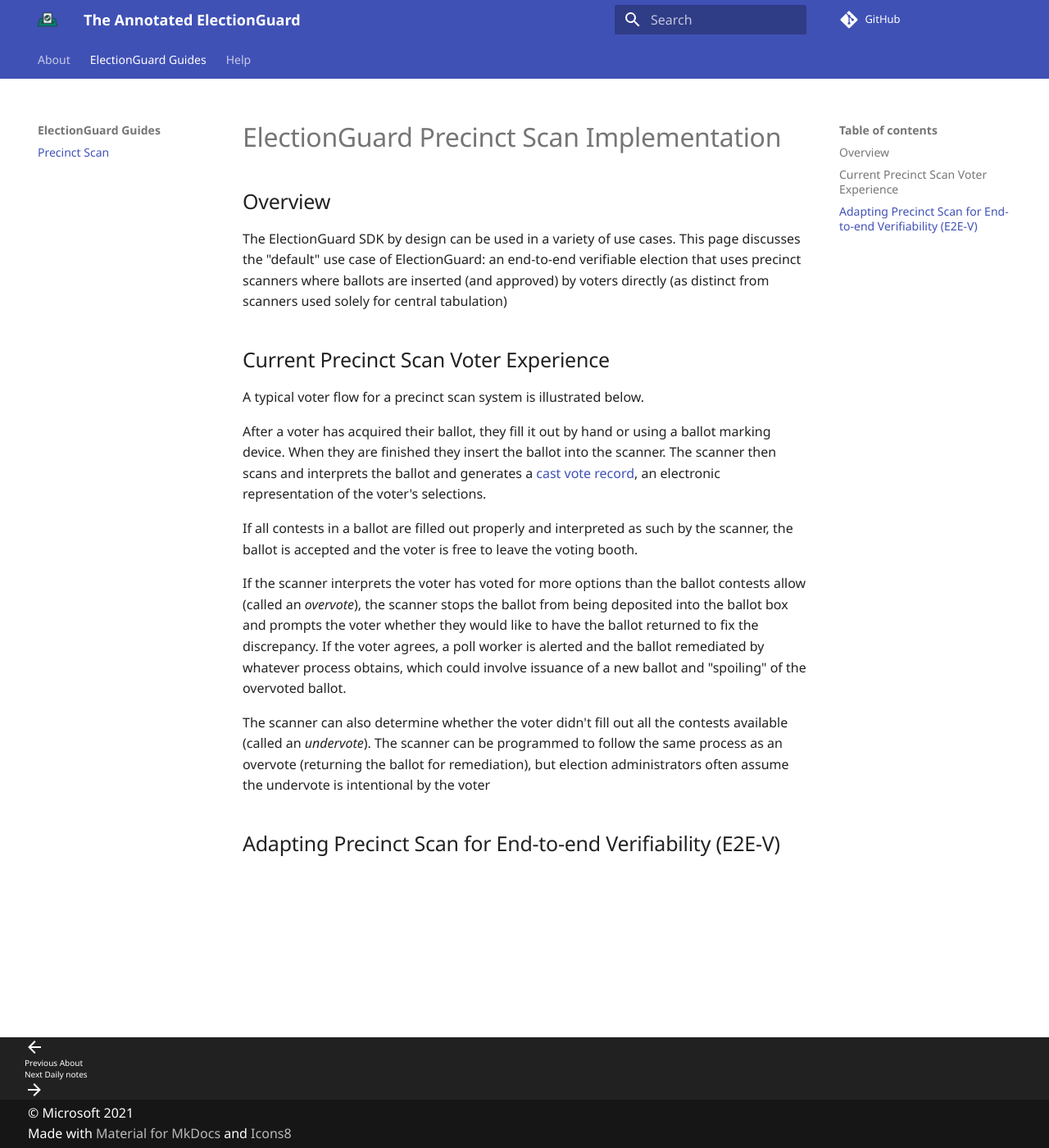
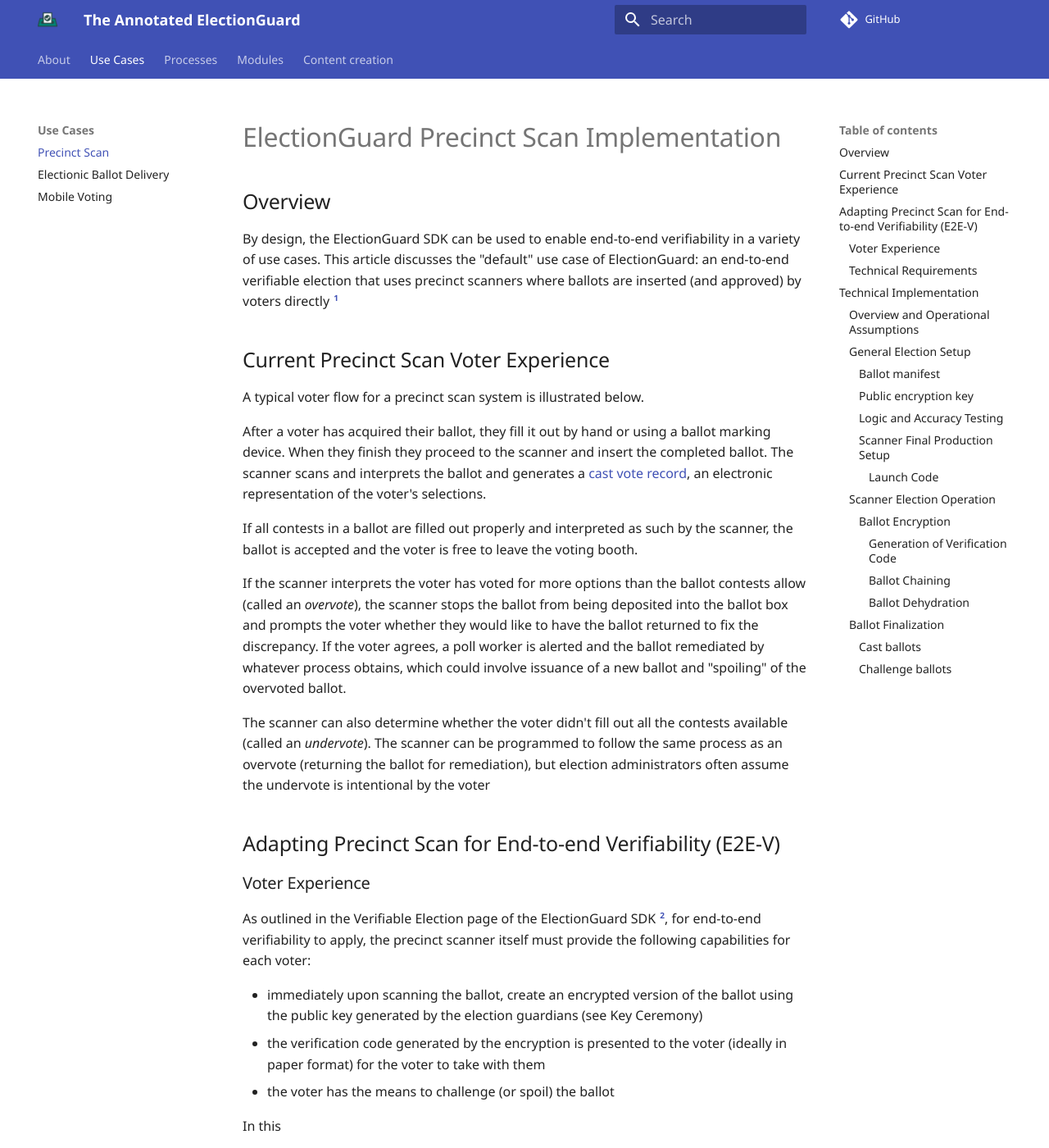
Before and after one commit to rc-ms/the-annotated-eg, an MkDocs documentation site: the page built from docs/how-to/Precinct_scan.md, in a window 1280 px wide and 1400 px high. Shown: the whole window at 82% size. Built offline with MkDocs 1.6.1 and Material for MkDocs 9.7.7, drawn with Linux system fonts in a browser that asks for light colours; some web fonts are replaced; comment, search, counter and statistics services are not loaded; some of the changed text lies outside the part shown.

Commit message:
preliminary structure

```diff
--- a/docs/how-to/Precinct_scan.md
+++ b/docs/how-to/Precinct_scan.md
@@ -2,13 +2,13 @@
 
 ## Overview
 
-The ElectionGuard SDK by design can be used in a variety of use cases. This page discusses the "default" use case of ElectionGuard: an end-to-end verifiable election that uses precinct scanners where ballots are inserted (and approved) by voters directly (as distinct from scanners used solely for central tabulation)
+By design, the ElectionGuard SDK can be used to enable end-to-end verifiability in a variety of use cases. This article discusses the "default" use case of ElectionGuard: an end-to-end verifiable election that uses precinct scanners where ballots are inserted (and approved) by voters directly [^precinct-scan]
 
 ## Current Precinct Scan Voter Experience
 
 A typical voter flow for a precinct scan system is illustrated below.
 
-After a voter has acquired their ballot, they fill it out by hand or using a ballot marking device. When they are finished they insert the ballot into the scanner. The scanner then scans and interprets the ballot and generates a [cast vote record](), an electronic representation of the voter's selections.
+After a voter has acquired their ballot, they fill it out by hand or using a ballot marking device. When they finish they proceed to the scanner and insert the completed ballot. The scanner scans and interprets the ballot and generates a [cast vote record](), an electronic representation of the voter's selections.
 
 If all contests in a ballot are filled out properly and interpreted as such by the scanner, the ballot is accepted and the voter is free to leave the voting booth.
 
@@ -17,3 +17,54 @@
 The scanner can also determine whether the voter didn't fill out all the contests available (called an _undervote_). The scanner can be programmed to follow the same process as an overvote (returning the ballot for remediation), but election administrators often assume the undervote is intentional by the voter
 
 ## Adapting Precinct Scan for End-to-end Verifiability (E2E-V)
+
+### Voter Experience
+
+As outlined in the Verifiable Election page of the ElectionGuard SDK [^e2e-v], for end-to-end verifiability to apply, the precinct scanner itself must provide the following capabilities for each voter:
+
+* immediately upon scanning the ballot, create an encrypted version of the ballot using the public key generated by the election guardians (see Key Ceremony)
+* the verification code generated by the encryption is presented to the voter (ideally in paper format) for the voter to take with them
+* the voter has the means to challenge (or spoil) the ballot
+
+In this
+
+### Technical Requirements
+
+For end-to-end verifiability, the scanner scanning the voters' ballots has to implement the user experience described above, but also prepare all the other artifacts
+
+## Technical Implementation
+
+### Overview and Operational Assumptions
+
+
+### General Election Setup
+
+#### Ballot manifest
+
+#### Public encryption key
+
+#### Logic and Accuracy Testing
+
+#### Scanner Final Production Setup
+
+##### Launch Code
+
+### Scanner Election Operation
+
+#### Ballot Encryption
+
+##### Generation of Verification Code
+
+##### Ballot Chaining
+
+##### Ballot ***Dehydration***
+
+### Ballot *Finalization*
+
+#### Cast ballots
+
+#### Challenge ballots
+
+[^precinct-scan]: As distinct from scanners used solely for central tabulation, which occurs with mail-in voting or any tabulation / aggregation scenario *where voters are not present when the cast vote record is created*
+
+[^e2e-v]: [ElectionGuard Verifiable Election](https://www.electionguard.vote/guide/Verifiable_Election/) [https://www.electionguard.vote/guide/Verifiable_Election/]
--- a/mkdocs.yml
+++ b/mkdocs.yml
@@ -9,19 +9,31 @@
 repo_url: https://github.com/rc-ms/the-annotated-eg
 nav:
   - About: index.md
-  - ElectionGuard Guides:
+  - Use Cases:
     - Precinct Scan: how-to/Precinct_scan.md
-  - Help:
+    - Electionic Ballot Delivery: how-to/Electronic_ballot_delivery.md
+    - Mobile Voting: how-to/Mobile_voting.md
+  - Processes:
+    - Key Ceremony: processes/Key_ceremony.md
+    - Tally Ceremony: processes/Tally_ceremony.md
+    - Verifying an Election: processes/Verifier.md
+    - Publishing an Election Result: processes/Publishing.md
+  - Modules:
+    - Specification: modules/Specification.md
+    - Python Full Service Module: modules/Python.md
+    - C++ Encryption Module: modules/Cpp.md
+  - Content creation:
       - Daily notes: features/daily-notes.md
       - Graph visualization: features/graph-visualization.md
       - Link reference definitions: features/link-reference-definitions.md
       - Note properties: features/note-properties.md
-      - Note templates: Note features/note-templates.md
+      - Note templates: features/note-templates.md
       - Spell checking: features/spell-checking.md
       - Tags and tag explorer: features/tags-and-tag-explorer.md
       - Wiki links: features/wiki-links.md
-      - Keyboard shortcuts for editing: how-to/use-keyboard-shortcuts-for-editing.md
-      - Write notes in foam: how-to/write-notes-in-foam.md
+      - Keyboard shortcuts for editing: features/use-keyboard-shortcuts-for-editing.md
+      - Write notes in foam: features/write-notes-in-foam.md
+      - Paste images from clipboard: features/paste-images-from-clipboard.md
 plugins:
   - search
 theme:
```
Also changed, not shown: getting-started.md (deleted, +0 -63 lines), inbox.md (deleted, +0 -16 lines), readme.md (+2 -39 lines), docs/features/paste-images-from-clipboard.md (renamed from docs/how-to/paste-images-from-clipboard.md), docs/features/use-keyboard-shortcuts-for-editing.md (renamed from docs/how-to/use-keyboard-shortcuts-for-editing.md), docs/features/write-notes-in-foam.md (renamed from docs/how-to/write-notes-in-foam.md), site/features/paste-images-from-clipboard/index.html (renamed from site/how-to/paste-images-from-clipboard/index.html), site/features/use-keyboard-shortcuts-for-editing/index.html (renamed from site/how-to/use-keyboard-shortcuts-for-editing/index.html), site/features/write-notes-in-foam/index.html (renamed from site/how-to/write-notes-in-foam/index.html), 2 other files.
